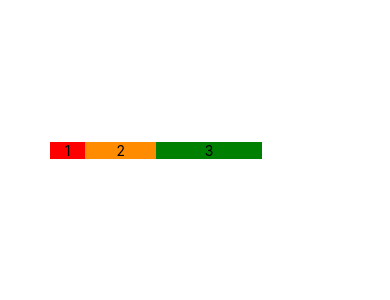
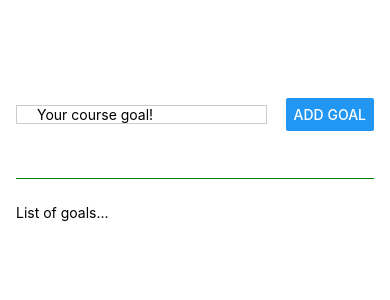
Before and after one commit to mouna-ben-mansour/RNCourse, a React Native app: screen / in a window 390 px wide. Shown: the top 300 px of the page. Built offline with nearby package versions, Linux system fonts and the light colour scheme.

Commit message:
improving the layout

```diff
--- a/App.js
+++ b/App.js
@@ -3,30 +3,12 @@ import {Alert, Button, StyleSheet, Text, TextInput, View} from 'react-native';
 export default function App() {
     return (
         <View style={styles.container}>
-            <View style={{
-                flex: 1,
-                backgroundColor: 'red',
-                alignItems: 'center',
-                justifyContent: 'center'
-            }}>
-                <Text>1</Text>
+            <View style={styles.inputContainer}>
+                <TextInput style={styles.textInput} placeholder='Your course goal!'/>
+                <Button title="Add Goal"/>
             </View>
-
-            <View style={{
-                flex: 2,
-                backgroundColor: 'darkorange',
-                alignItems: 'center',
-                justifyContent: 'center'
-            }}>
-                <Text>2</Text>
-            </View>
-            <View style={{
-                flex: 3,
-                backgroundColor: 'green',
-                alignItems: 'center',
-                justifyContent: 'center'
-            }}>
-                <Text>3</Text>
+            <View style={styles.golasContainer}>
+                <Text>List of goals...</Text>
             </View>
         </View>
     );
@@ -34,12 +16,28 @@ export default function App() {
 
 const styles = StyleSheet.create({
     container: {
+        flex: 1,
+        paddingTop: 50,
+        paddingHorizontal: 16
+    },
+    inputContainer: {
+        flex: 1,
         flexDirection: 'row',
-        padding: 50,
-        width: '80%',
-        height: 300,
-        justifyContent:'space-between',
-        alignItems:'center'
+        justifyContent: 'space-between',
+        alignItems: 'center',
+        marginBottom: 25,
+        borderBottomWidth: 1,
+        borderBottomColor: 'green'
     },
+    textInput: {
+        borderWidth: 1,
+        borderColor: '#ccc',
+        width: '70%',
+        paddingLeft: 20,
+        marginRight: 8
+    },
+    golasContainer: {
+        flex: 5
+    }
 
 });
```
